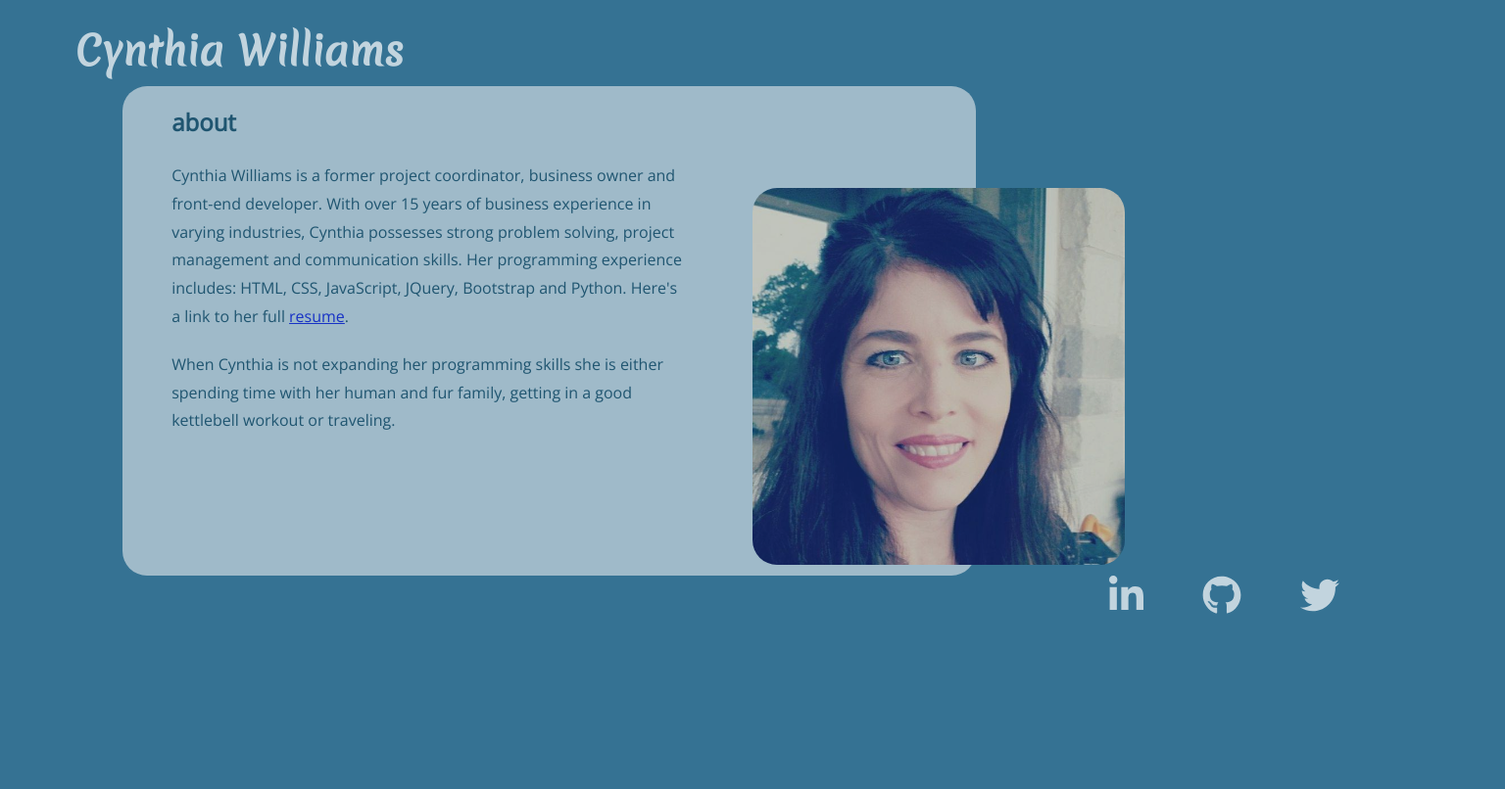
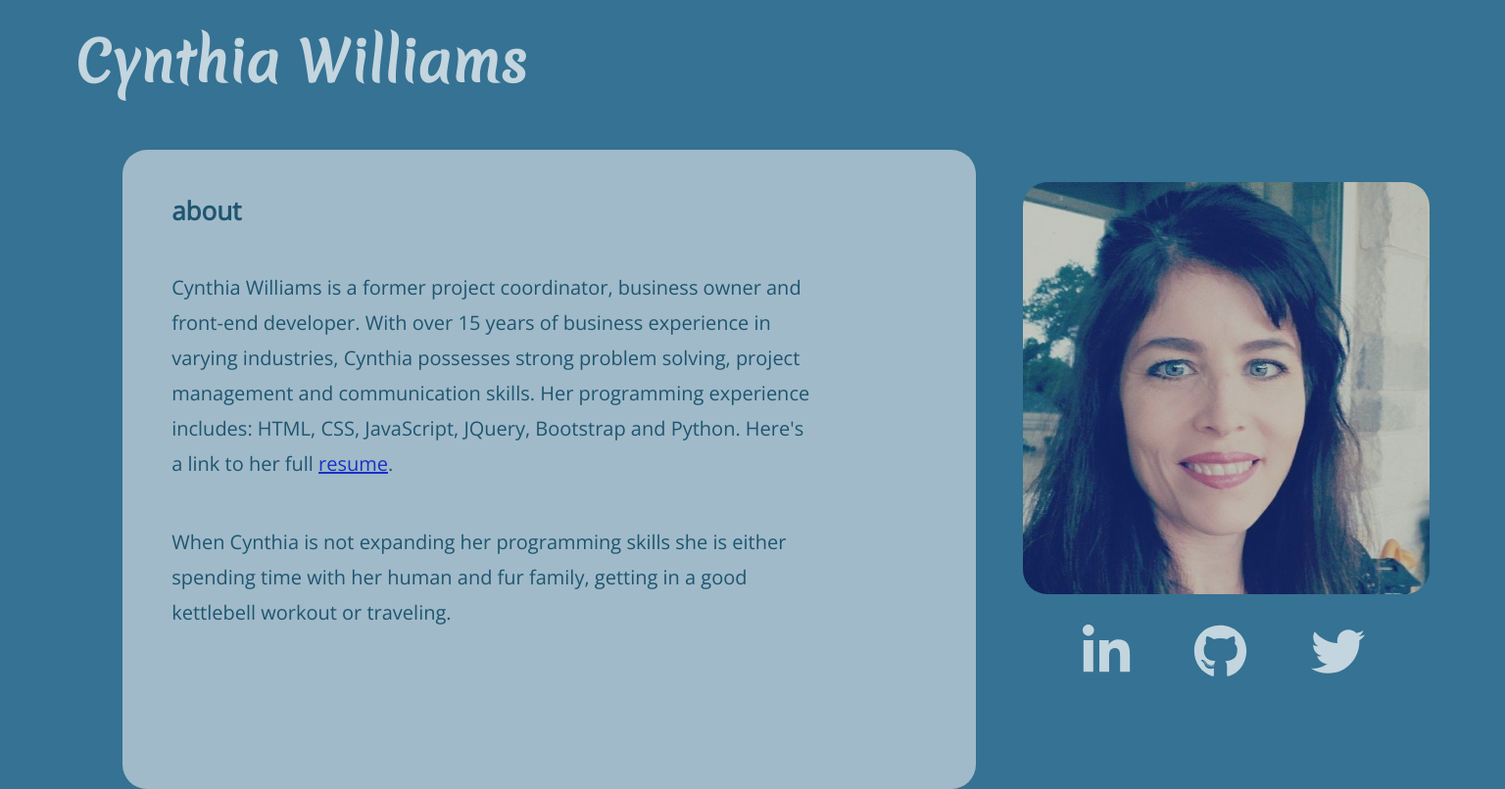
Before and after one commit to cynthiawilliamsa/checkpoint2, a plain HTML site: page index.html in a window 1536 px wide. Shown: the whole page at 98% size. Drawn offline with nearby package versions, Linux system fonts and the light colour scheme.

Commit message:
final changes

```diff
--- a/css/style.css
+++ b/css/style.css
@@ -66,7 +66,7 @@
         width: 90%;
         margin-left: auto;
         margin-right: auto;
-        grid-template: 80px 400px 100px / 50% 20% 30%;
+        grid-template: 20% 60% 30% / 40% 30% 30%;
     }
     /*header*/
     .name {
@@ -76,7 +76,7 @@
         margin-top: 15px;
         font-size: 40px;
     }
-    /*content container resizing for tablet*/
+    /*content container resizing for tablet/desktop*/
     .about {
         grid-row: 2/ span 3;
         grid-column: 1/span 2;
@@ -90,50 +90,53 @@
     }
 
     .about h3 {
-        font-size: 24px;
+        font-size: 26px;
     }
     .about p {
-        width: 60%;
+        margin-top: 5%;
+        width: 75%;
         font-size: 16px;
         line-height: 1.8em;
     }
-    /*photo container resize for tablet*/
+    /*photo container resize for tablet/desktop*/
     .photo {
         display: inline-block;
-        grid-row: 2/span 2;
-        grid-column: 2 / span 2;
+        grid-row: 2/span 1;
+        grid-column: 3 / span 1;
         justify-content: center;
-        margin-top: 15%;
+        margin-top: 8%;
     }
     img {
-        display: inline;
-        max-width: 55%;
+        display: inline-block;
+        max-width: 100%;
         border-radius: 25px;
     }
-    /*social resize and changes for tablet*/
+    /*social resize and changes for desktop*/
     .social {
         grid-column: 3/span 1;
-        grid-row: 3;
+        grid-row: 3 / span 1;
     }
     .flex {
         display: flex;
         flex-direction: row;
-        margin-top: 50px;
-        margin-left: 25px;
+        justify-content: space-around;
+
     }
     .fa-github, .fa-linkedin-in, .fa-twitter {
-
         font-size: 40px;
+        padding-right: 5px;
     }
  }
+/*Large screen styling all font size changes*/
+@media only screen and (min-width:1375px) {
 
- @media (min-width:922px) {
-    /* .container {
-        display: grid;
-        width: 90%;
-        margin-left: auto;
-        margin-right: auto;
-        grid-template: 80px 500px 160px / 50% 20% 30%;
-
-     } */
- }
+    .name h1, .fa-linkedin-in, .fa-github, .fa-twitter {
+        font-size: 55px;
+    }
+    .about h3 {
+        margin-top: 5%;
+    }
+    .about p {
+        font-size: 20px;
+    }
+}
```
